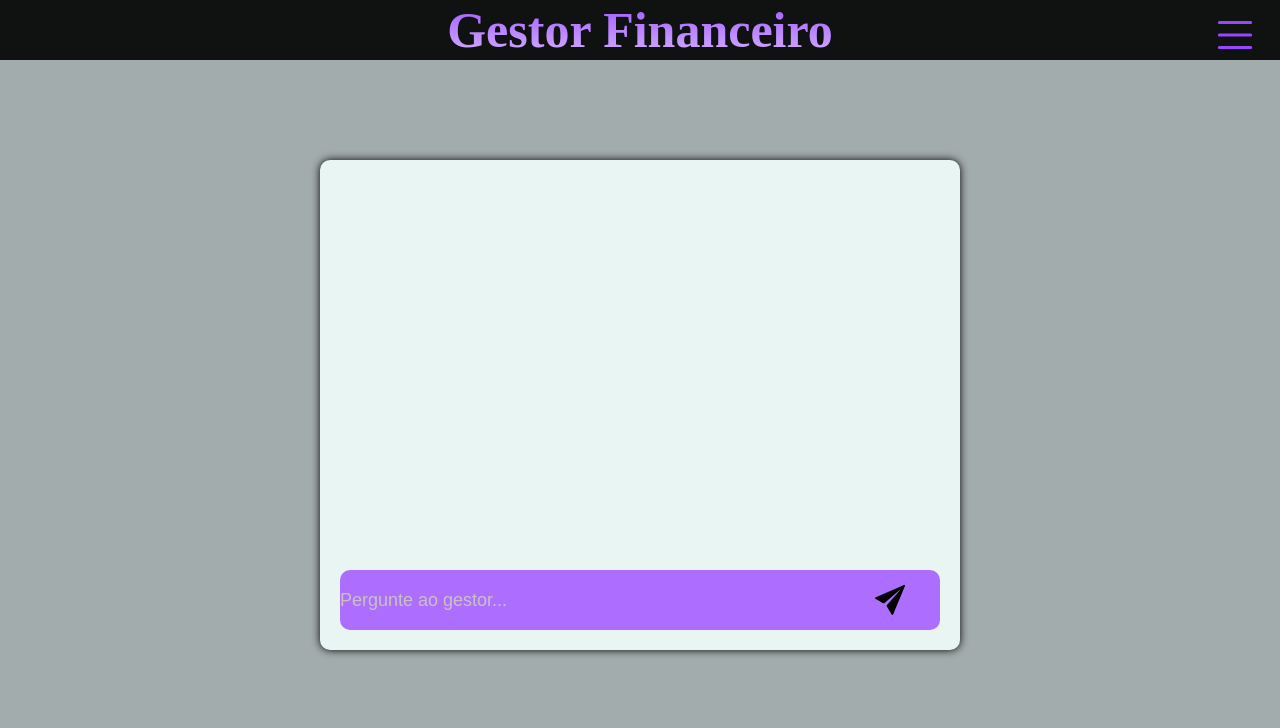
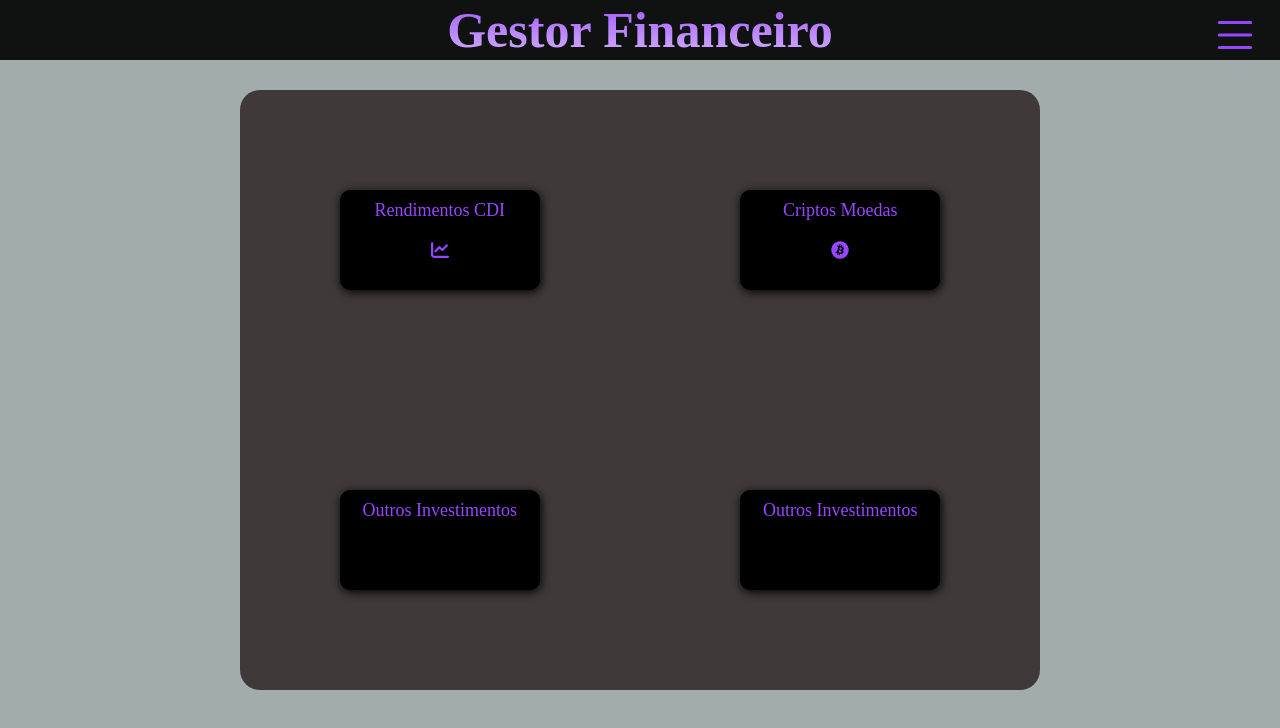
Before and after one commit to ArnaldWeslen05/GestorFinanceiro, a React (Create React App) app in the folder front/: page / in a window 1280 px wide. Shown: the top 728 px of the page. Built offline with nearby package versions, Linux system fonts and the light colour scheme.

Commit message:
Style(front): Estilizando o componete Investimentos

```diff
--- a/front/src/componetes/Investimentos.js
+++ b/front/src/componetes/Investimentos.js
@@ -1,9 +1,31 @@
-import './investimentos.css'
+import { FaBitcoin } from "react-icons/fa";
+import { FaChartLine } from "react-icons/fa6";
+import './investimentos.css';
+
 const Investimentos = () =>{
    return(
     <div>
         <div className="container-investimentos">
-           <div className="caixa-investimentos"></div>
+           <div className="caixa-investimentos">
+
+            <div className="box-investimentos">
+                <p>Rendimentos CDI </p>
+                <p><FaChartLine /></p>
+            </div>
+
+            <div className="box-investimentos">
+                <p>Criptos Moedas</p>
+                <p><FaBitcoin /></p>
+            </div>
+
+            <div className="box-investimentos">
+                <p>Outros Investimentos</p>
+            </div>
+
+            <div className="box-investimentos">
+                <p>Outros Investimentos</p>
+            </div>
+           </div>
         </div>
     </div>
    )
--- a/front/src/componetes/investimentos.css
+++ b/front/src/componetes/investimentos.css
@@ -1,5 +1,5 @@
 .container-investimentos{
-    display: none;
+    display: block;
     justify-content: center;
     position:absolute;
     left: 50%;
@@ -7,9 +7,34 @@
     margin-top: 30px;
 }
 .caixa-investimentos{
-    background-color: white;
+    display: grid;
+    grid-template-columns:  repeat(2, 1fr);
+    justify-items: center;
+    align-items: center;
+    gap: 1px;
+    background-color: rgb(63, 57, 57);
+    border-radius: 20px;
     width: 800px;
     height: 600px;
     z-index: 10;
+}
 
+.box-investimentos{
+    text-align: center;
+    background-color: black;
+    border-radius: 10px;
+    width: 200px;
+    height: 100px;
+    box-shadow: 1px 2px 10px black;
 }
+.box-investimentos p{
+    padding: 10px;
+    font-style: bold italic;
+    color: #9747FF;
+    font-size: 18px;
+}
+.box-investimentos:hover{
+    transition: 1s;
+    transform: scale(1.05);
+    box-shadow: 2px 2px 10px (#9747FF);
+}
```
